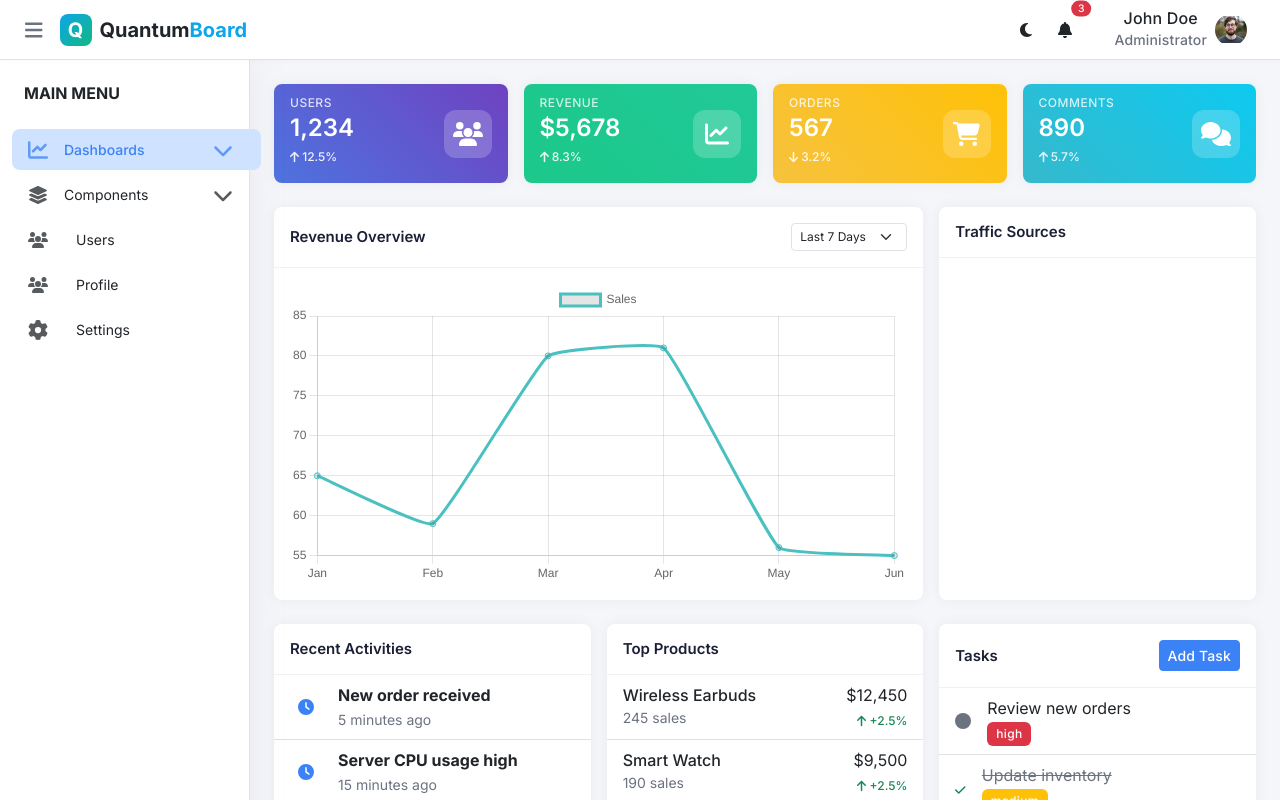
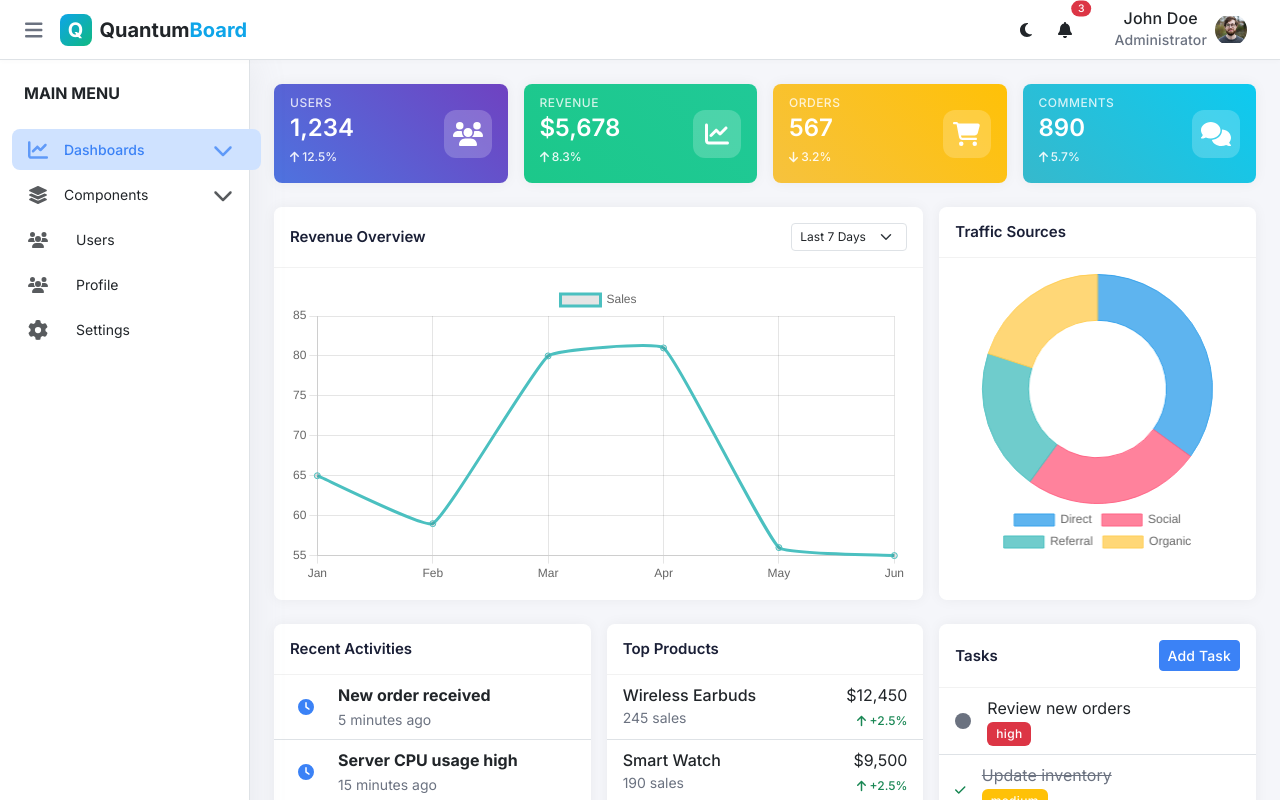
Before and after one commit to dashtheme/nucleus-admin, a React (Vite) app: page /dashboard/main in a window 1280 px wide. Built offline with nearby package versions, Linux system fonts and the light colour scheme.

Commit message:
public path fix

```diff
--- a/package.json
+++ b/package.json
@@ -35,6 +35,7 @@
     "@eslint/js": "^9.13.0",
     "@types/react": "^18.3.12",
     "@types/react-dom": "^18.3.1",
+    "@types/node": "^20.11.16",
     "@vitejs/plugin-react": "^4.3.3",
     "eslint": "^9.13.0",
     "eslint-plugin-react-hooks": "^5.0.0",
--- a/src/pages/dashboards/Dashboard.tsx
+++ b/src/pages/dashboards/Dashboard.tsx
@@ -7,18 +7,18 @@ import {
   faComments,
   faCheck,
   faCircle,
-  faBoxOpen,
   faClock,
   faServer
 } from '@fortawesome/free-solid-svg-icons';
 import { FontAwesomeIcon } from '@fortawesome/react-fontawesome';
-import { Line } from 'react-chartjs-2';
+import { Line, Doughnut } from 'react-chartjs-2';
 import {
   Chart as ChartJS,
   CategoryScale,
   LinearScale,
   PointElement,
   LineElement,
+  ArcElement,
   Title,
   Tooltip,
   Legend
@@ -29,6 +29,7 @@ ChartJS.register(
   LinearScale,
   PointElement,
   LineElement,
+  ArcElement,
   Title,
   Tooltip,
   Legend
@@ -169,6 +170,39 @@ const Dashboard = () => {
     },
   ];
 
+  // Traffic Sources Data
+  const trafficData = {
+    labels: ['Direct', 'Social', 'Referral', 'Organic'],
+    datasets: [
+      {
+        data: [35, 25, 20, 20],
+        backgroundColor: [
+          'rgba(54, 162, 235, 0.8)',
+          'rgba(255, 99, 132, 0.8)',
+          'rgba(75, 192, 192, 0.8)',
+          'rgba(255, 206, 86, 0.8)',
+        ],
+        borderColor: [
+          'rgba(54, 162, 235, 1)',
+          'rgba(255, 99, 132, 1)',
+          'rgba(75, 192, 192, 1)',
+          'rgba(255, 206, 86, 1)',
+        ],
+        borderWidth: 1,
+      },
+    ],
+  };
+
+  const trafficOptions = {
+    responsive: true,
+    plugins: {
+      legend: {
+        position: 'bottom' as const,
+      },
+    },
+    cutout: '60%',
+  };
+
   return (
     <div className="dashboard">
       {/* Quick Stats Row */}
@@ -272,9 +306,7 @@ const Dashboard = () => {
               <h5 className="card-title mb-0">Traffic Sources</h5>
             </div>
             <div className="card-body">
-              <div className="chartjs-size-monitor">
-                <canvas id="trafficChart" width="200" height="200"></canvas>
-              </div>
+              <Doughnut data={trafficData} options={trafficOptions} />
             </div>
           </div>
         </div>
--- a/src/pages/profile/Profile.tsx
+++ b/src/pages/profile/Profile.tsx
@@ -15,7 +15,6 @@ import {
   faCode,
   faTasks,
   faChartLine,
-  faComments,
   faStar
 } from '@fortawesome/free-solid-svg-icons';
 import {
--- a/vite.config.ts
+++ b/vite.config.ts
@@ -1,13 +1,17 @@
 import { defineConfig } from 'vite'
 import react from '@vitejs/plugin-react'
-import path from 'path'
+import { fileURLToPath } from 'url'
+import { dirname } from 'path'
+
+const __filename = fileURLToPath(import.meta.url)
+const __dirname = dirname(__filename)
 
 // https://vite.dev/config/
 export default defineConfig({
   plugins: [react()],
   resolve: {
     alias: {
-      '@': path.resolve(__dirname, './src'),
+      '@': fileURLToPath(new URL('./src', import.meta.url)),
     },
   },
 })
```
Also changed, not shown: 1 other file (tests, documents, lock files or other folders).
